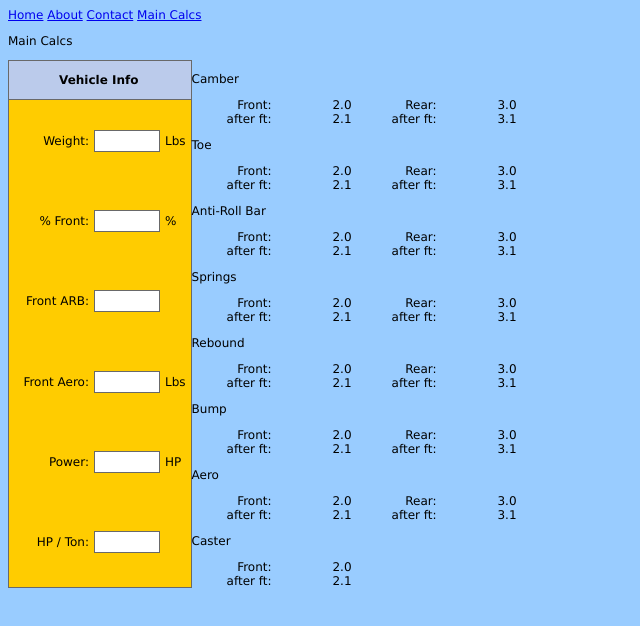
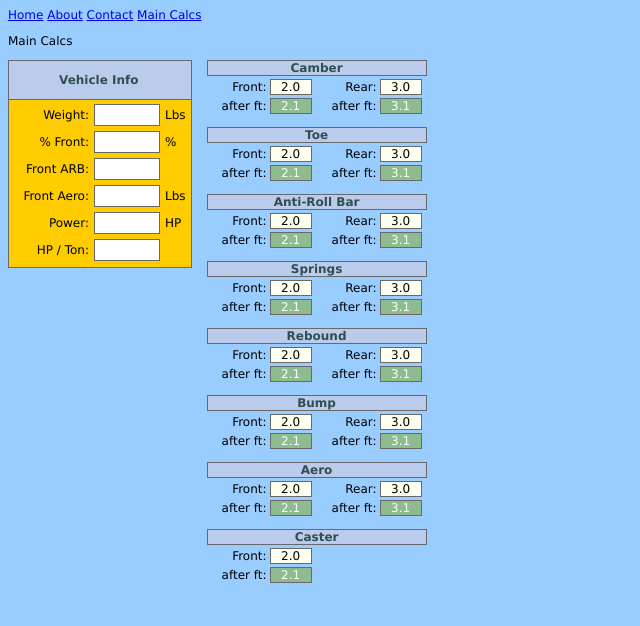
Before and after one commit to gatto-c/ftune, a React (Create React App) app in the folder ftune-app/: page /maincalcs in a window 1280 px wide. Shown: the top 626 px of the page, without its empty margins (0-640 px from the left). Built offline with nearby package versions, Linux system fonts and the light colour scheme.

Commit message:
dev commit

```diff
--- a/ftune-app/src/App.scss
+++ b/ftune-app/src/App.scss
@@ -4,6 +4,11 @@
 
 $small-width: 1140px;
 $large-width: 1140px;
+
+$header-bg-color: #bbcbeb;
+$header-color: darkslategray;
+$section-border: 1px solid dimgray;
+$inputs-background-color: #fc0;
 
 * {
   font-family: "Lucida Sans", "Lucida Sans Regular", "Lucida Grande",
@@ -24,15 +29,15 @@ div.main-calcs {
 div.vehicle-inputs-container {
   display: flex;
   flex-direction: column;
-  // height: fit-content;
+  height: fit-content;
 
   // @media only screen and (max-width: $small-width) {
   //   flex-direction: column;
   // }
 
-  grid-gap: 1px;
-  border: 1px solid dimgray;
-  background-color: #fc0;
+  grid-gap: 2px;
+  border: $section-border;
+  background-color: $inputs-background-color;
   padding-bottom: 5px;
 
   .input-container {
@@ -47,8 +52,9 @@ div.vehicle-inputs-container {
   .input-container-title {
     padding-left: 50px;
     padding-right: 5px;
-    border-bottom: 1px solid dimgray;
-    background-color: rgb(187, 203, 235);
+    border-bottom: $section-border;
+    background-color: $header-bg-color;
+    color: $header-color;
     p {
       text-align: left;
       font-weight: bold;
@@ -76,7 +82,7 @@ div.vehicle-inputs-container {
   }
 
   .input {
-    border: 1px solid dimgray;
+    border: $section-border;
     margin-left: 5px;
     width: 60px;
     height: 18px;
@@ -88,29 +94,40 @@ div.vehicle-inputs-container {
   }
 }
 
-div.two-pairs-container {
+div.output-group {
+  margin-left: 15px;
+  margin-bottom: 10px;
+
+  .output-pairs-title {
+    border: $section-border;
+    text-align: center;
+    background-color: $header-bg-color;
+    margin-bottom: 3px;
+    font-weight: bold;
+    color: $header-color;
+  }
+
+  .two-pairs-container {
     display: flex;
     flex-direction: row;
-}
 
-div.output-pair-container {
+    .output-pair-container {
       display: flex;
-  flex-direction: row;
-  flex-wrap: wrap;
-  width: 25%;
-  box-sizing: border-box;
+      flex-direction: column;
 
       .output-pair-main {
         display: flex;
         flex-direction: row;
+        margin-bottom: 3px;
       }
 
       .output-pair-label {
         text-align: right;
-    width: 80px;
+        width: 60px;
         font-size: 12px;
         margin-top: auto;
         margin-bottom: auto;
+        margin-right: 3px;
       }
 
       .output-pair-label:after {
@@ -118,11 +135,24 @@ div.output-pair-container {
       }
 
       .output-pair-text {
-    text-align: right;
-    width: 80px;
+        width: 40px;
         font-size: 12px;
         margin-top: auto;
         margin-bottom: auto;
+        border: $section-border;
+        text-align: center;
+        background-color: ivory;
+      }
+
+      .output-pair-text-ft {
+        width: 40px;
+        font-size: 12px;
+        margin-top: auto;
+        margin-bottom: auto;
+        border: $section-border;
+        text-align: center;
+        background-color: darkseagreen;
+        color: mintcream;
       }
 
       .output-metric {
@@ -133,3 +163,5 @@ div.output-pair-container {
         margin-bottom: auto;
       }
     }
+  }
+}
--- a/ftune-app/src/ftuneDataOutputPairs.js
+++ b/ftune-app/src/ftuneDataOutputPairs.js
@@ -21,8 +21,8 @@ export default function DataOutputPairComponent({
   showSecondPair,
 }) {
   return (
-    <div>
-      <p>{title}</p>
+    <div className="output-group">
+      <div className="output-pairs-title">{title}</div>
       <div className="two-pairs-container">
         <div className="output-pair-container">
           <div className="output-pair-main">
@@ -34,7 +34,7 @@ export default function DataOutputPairComponent({
           </div>
           <div className="output-pair-main">
             <p className="output-pair-label">after ft</p>
-            <p className="output-pair-text" id={id2}>
+            <p className="output-pair-text-ft" id={id2}>
               {value2}
             </p>
             <p className="output-metric">{metricLabel2}</p>
@@ -51,7 +51,7 @@ export default function DataOutputPairComponent({
             </div>
             <div className="output-pair-main">
               <p className="output-pair-label">after ft</p>
-              <p className="output-pair-text" id={id4}>
+              <p className="output-pair-text-ft" id={id4}>
                 {value4}
               </p>
               <p className="output-metric">{metricLabel4}</p>
--- a/ftune-app/src/ftuneMainOutputs.js
+++ b/ftune-app/src/ftuneMainOutputs.js
@@ -160,7 +160,7 @@ export default class MainOutputs extends Component {
     ];
 
     return (
-      <div className="vehicle-output-pairs-container">
+      <div className="output-pairs-container">
         {arr.map((el, idx) => (
           <Fragment key={idx}>
             <DataOutputPairComponent
```
Lines whose indentation alone changed are shown as unchanged.
